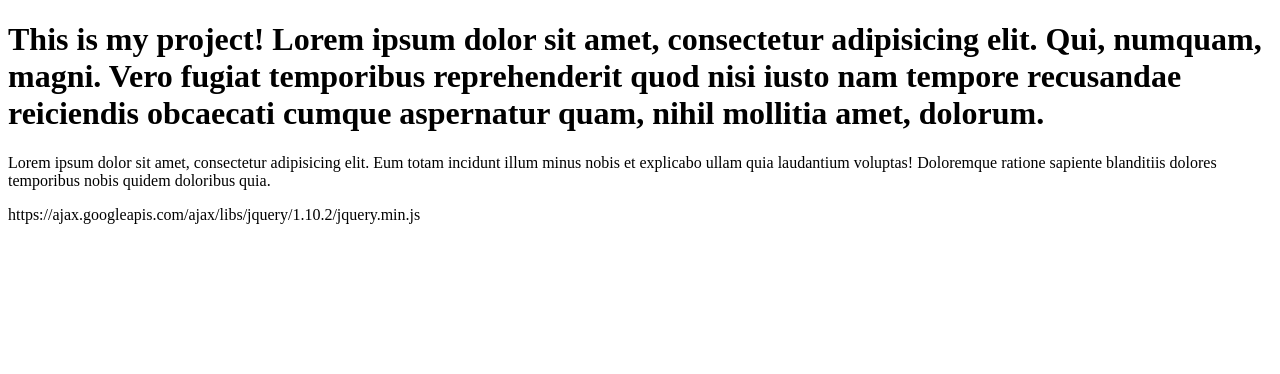
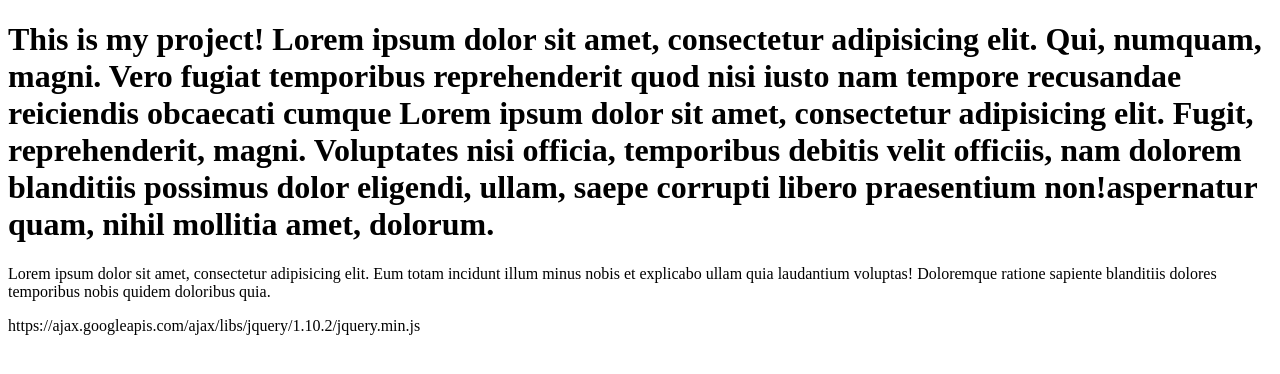
Before and after one commit to adeel14/testing-git, a plain HTML site: page index.html in a window 1280 px wide. Drawn offline with Linux system fonts and the light colour scheme; files that its build step writes are made by us from their sources; files whose address does not match are found by name.

Commit message:
lee is stupid

```diff
--- a/index.html
+++ b/index.html
@@ -7,8 +7,9 @@
 </head>
 <body>
 	<h1>
-		This is my project! Lorem ipsum dolor sit amet, consectetur adipisicing elit. Qui, numquam, magni. Vero fugiat temporibus reprehenderit quod nisi iusto nam tempore recusandae reiciendis obcaecati cumque aspernatur quam, nihil mollitia amet, dolorum.
+		This is my project! Lorem ipsum dolor sit amet, consectetur adipisicing elit. Qui, numquam, magni. Vero fugiat temporibus reprehenderit quod nisi iusto nam tempore recusandae reiciendis obcaecati cumque Lorem ipsum dolor sit amet, consectetur adipisicing elit. Fugit, reprehenderit, magni. Voluptates nisi officia, temporibus debitis velit officiis, nam dolorem blanditiis possimus dolor eligendi, ullam, saepe corrupti libero praesentium non!aspernatur quam, nihil mollitia amet, dolorum.
 	</h1>
+
 	<p>
 		Lorem ipsum dolor sit amet, consectetur adipisicing elit. Eum totam incidunt illum minus nobis et explicabo ullam quia laudantium voluptas! Doloremque ratione sapiente blanditiis dolores temporibus nobis quidem doloribus quia.
 	</p>
```
